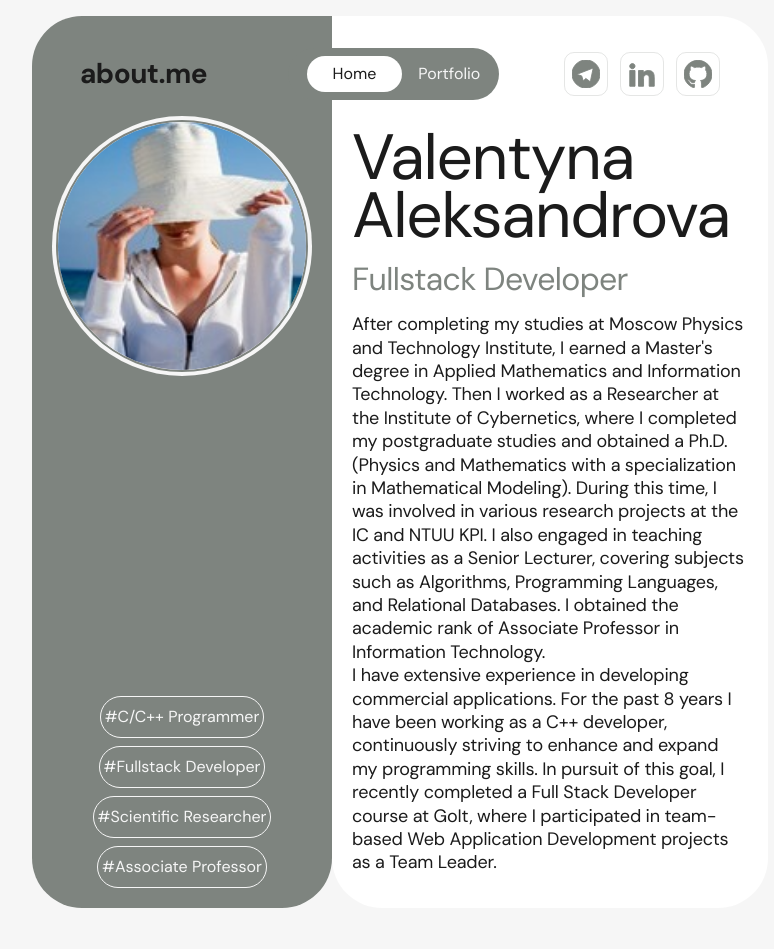
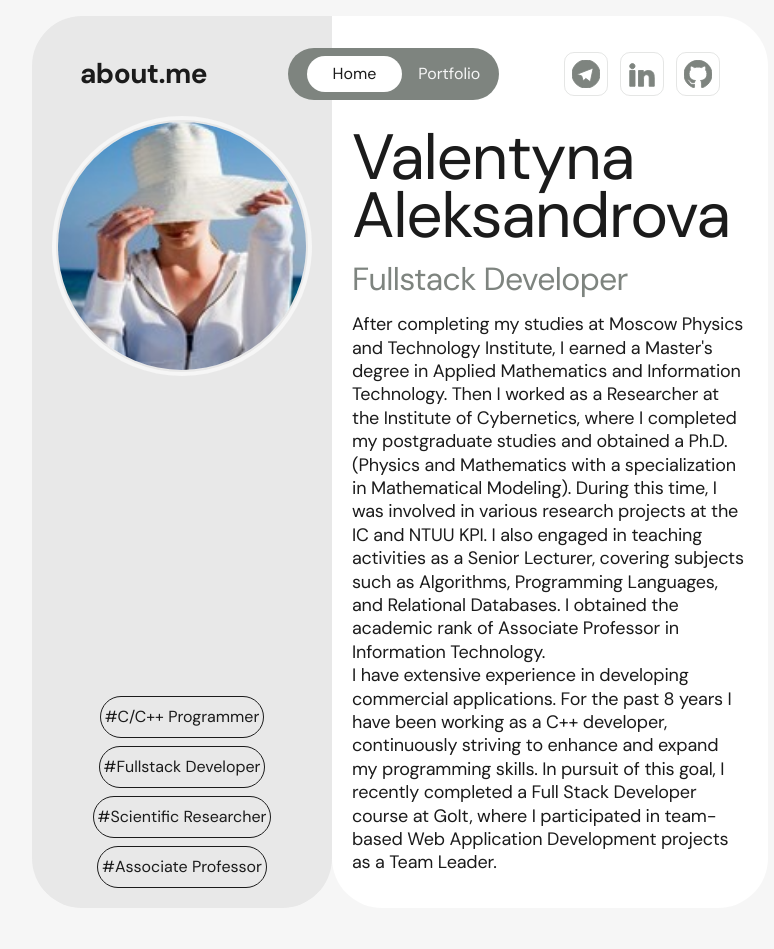
Before and after one commit to VPresich/my-portfolio, a website built with Vite: page src/index.html in a window 1280 px wide. Shown: the top 949 px of the page, without its empty margins (240-1014 px from the left). Built offline with nearby package versions, Linux system fonts and the light colour scheme.

Commit message:
edit path to images

```diff
--- a/src/css/layout/hero.css
+++ b/src/css/layout/hero.css
@@ -16,7 +16,7 @@
   padding-left: 20px;
   padding-right: 20px;
 
-  background-color: #7e847f;
+  background-color: #e8e8e8;
   border-radius: 30px;
 }
 
@@ -31,7 +31,7 @@
 }
 
 .hero-photo {
-  border: 2px solid var(--accent-color);
+  border: 2px solid #e8e8e8;
   width: 100%;
   border-radius: 50%;
 }
@@ -41,7 +41,7 @@
   list-style: none;
   bottom: 0;
   left: 0;
-  color: var(--primary-color);
+  color: var(--secondary-color);
   display: flex;
   justify-content: space-around;
   flex-wrap: wrap;
@@ -52,7 +52,7 @@
   font-size: 12px;
   font-weight: 400;
   line-height: 1.5;
-  border: 1px solid var(--primary-color);
+  border: 1px solid var(--secondary-color);
   border-radius: 30px;
   padding: 8px 4px 8px 4px;
 }
--- a/src/js/portfolio/portfolio-data.js
+++ b/src/js/portfolio/portfolio-data.js
@@ -3,7 +3,7 @@ export const portfolioData = [
     id: 1,
     type: 'Project',
     teamLeader: 'Team Leader',
-    img: '../../img/dynamic.jpg',
+    img: './img/dynamic.jpg',
     githubLink: 'https://vpresich.github.io/dynamics/',
     name: 'Dynamics',
     participants: 9,
```
